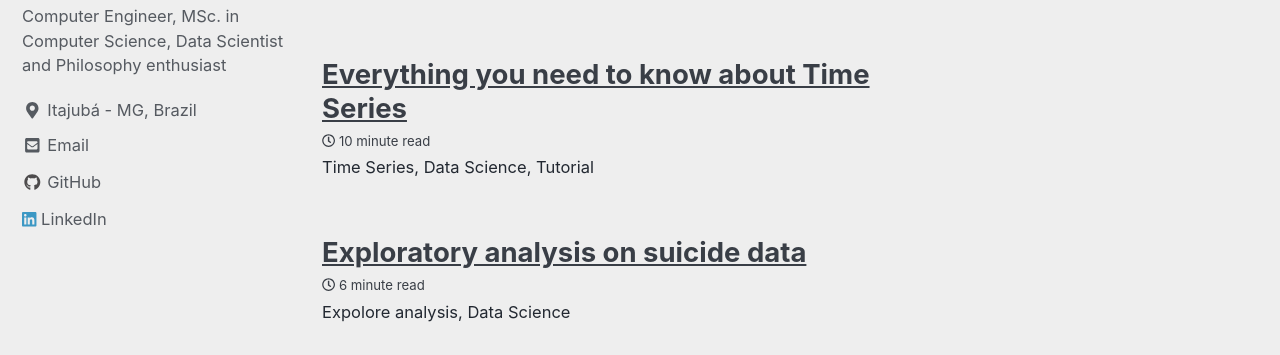
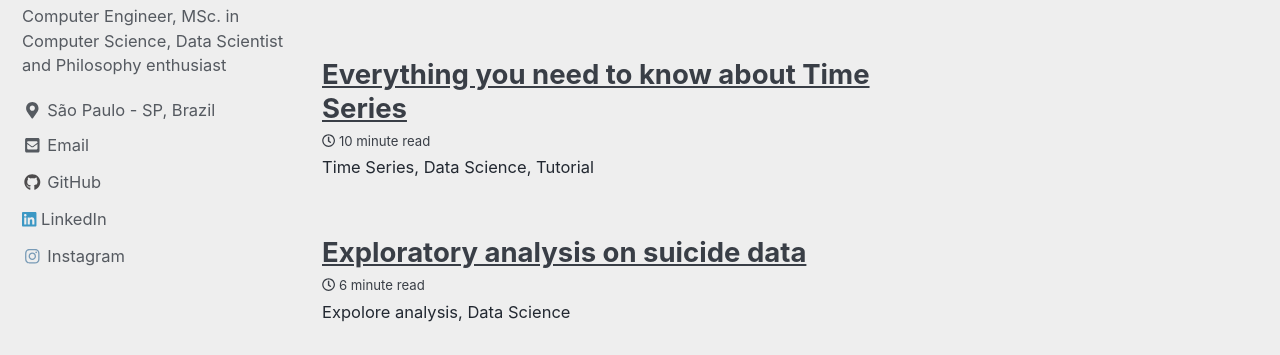
Before and after one commit to lmeazzini/lmeazzini.github.io, a Jekyll site: the page built from index.html, in a window 1280 px wide. Shown: the part 282-637 px from the top of the page. Built offline with Jekyll 4.4.1, drawn with Linux system fonts in a browser that asks for light colours; cached includes are drawn as plain includes; nearby versions of some CDN libraries; the list of posts is cut into pages by our own code.

Commit message:
updated profile

```diff
--- a/_config.yml
+++ b/_config.yml
@@ -109,7 +109,7 @@ author:
   name             : "Luis Meazzini"
   avatar           : /images/profile.jpg
   bio              : "Computer Engineer, MSc. in Computer Science, Data Scientist and Philosophy enthusiast"
-  location         : "Itajubá - MG, Brazil"
+  location         : "São Paulo - SP, Brazil"
   email            :
   links:
     - label: "Email"
@@ -129,7 +129,7 @@ author:
       url: "https://www.linkedin.com/in/lmeazzini/"
     - label: "Instagram"
       icon: "fab fa-fw fa-instagram"
-      # url: "https://instagram.com/"
+      url: "https://instagram.com/lmeazzini"
 
 # Site Footer
 footer:
```
